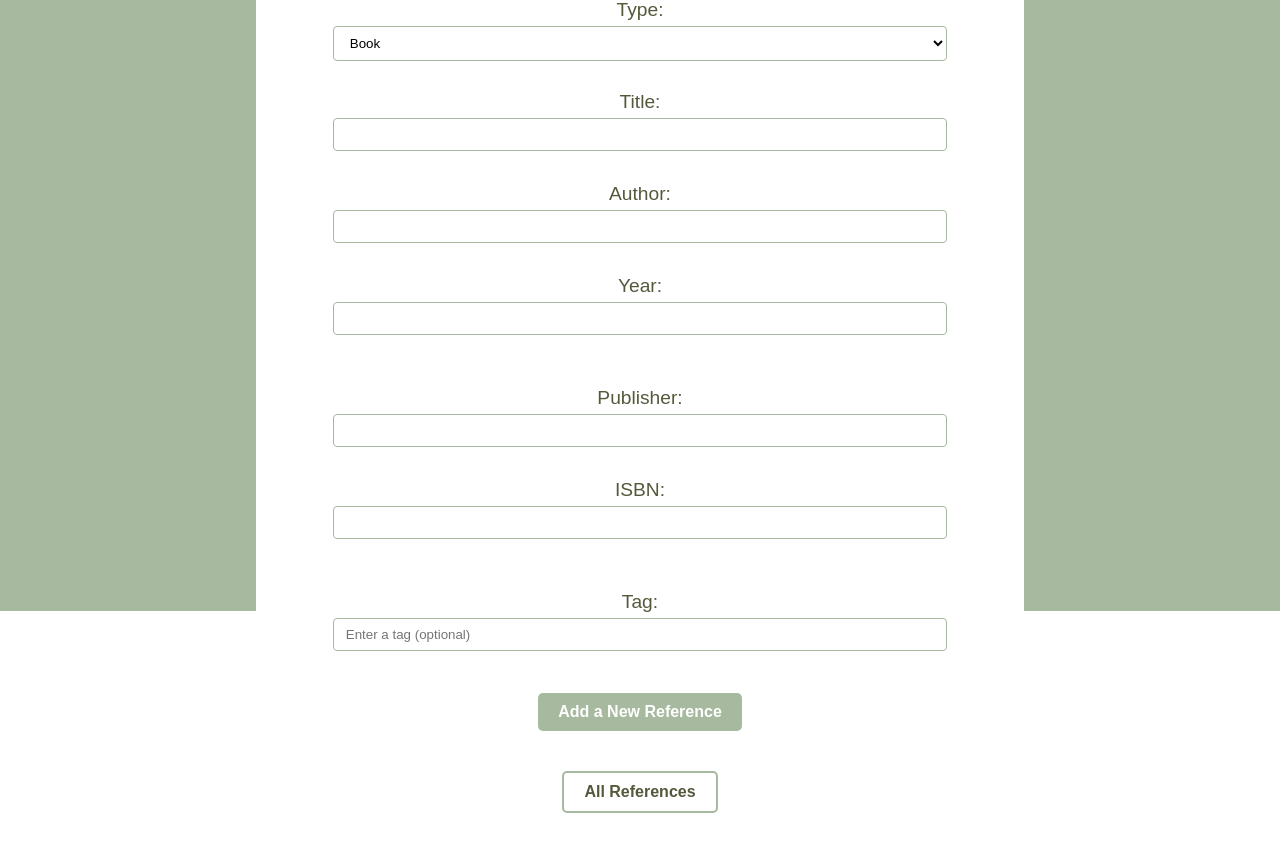
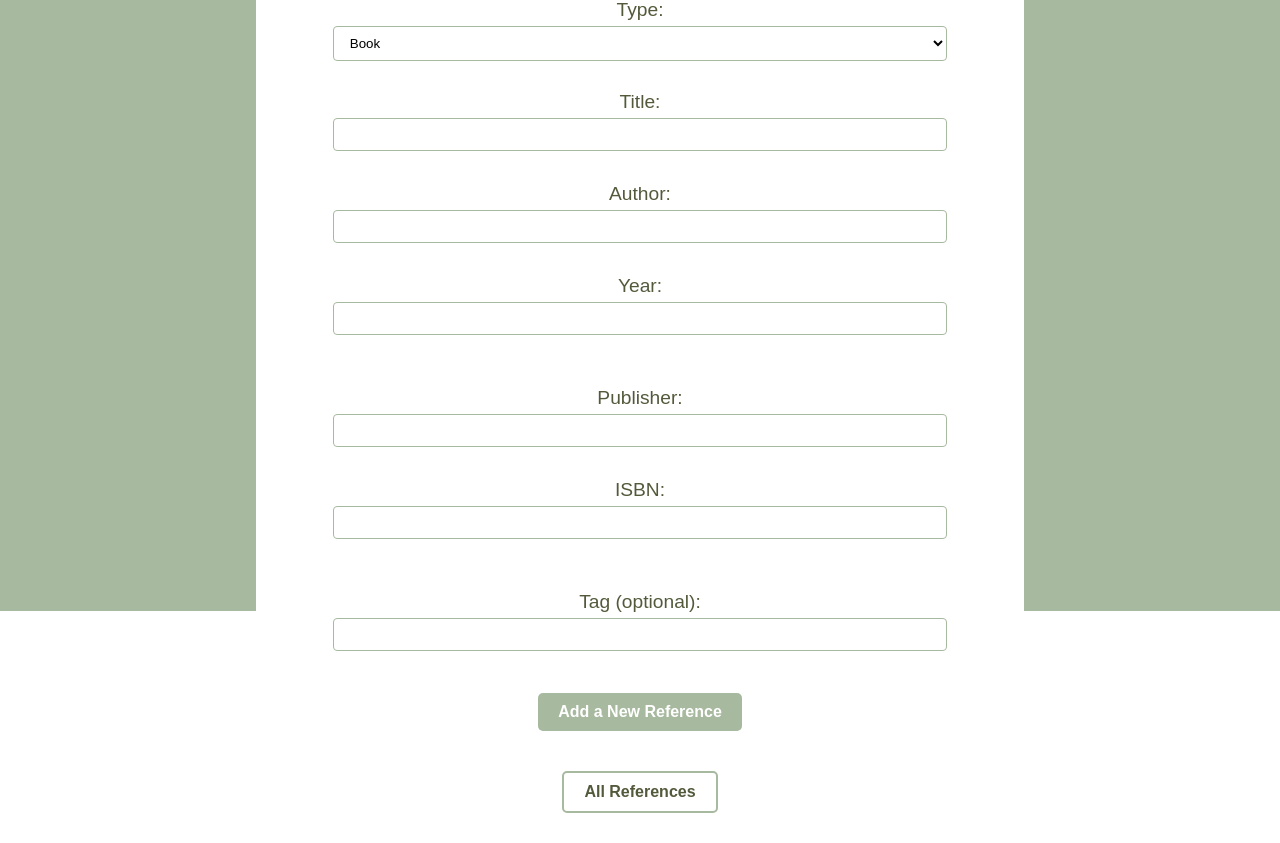
Before and after one commit to ranilar/BibCreate, a Flask app: page /new_reference in a window 1280 px wide. Shown: the part 209-1052 px from the top of the page. Run offline with Flask 3, Linux system fonts and the light colour scheme.

Commit message:
Removed placeholder and changed optional options place

```diff
--- a/src/templates/new_reference.html
+++ b/src/templates/new_reference.html
@@ -87,8 +87,8 @@ Create a new reference
   </div>
 
   <div>
-    <label for="tag_name">Tag:</label><br>
-    <input type="text" name="tag_name" id="tag_name" class="form-input" placeholder="Enter a tag (optional)"><br><br>
+    <label for="tag_name">Tag (optional):</label><br>
+    <input type="text" name="tag_name" id="tag_name" class="form-input"><br><br>
   </div>
 
   <button type="submit" class="button">Add a New Reference</button>
```
